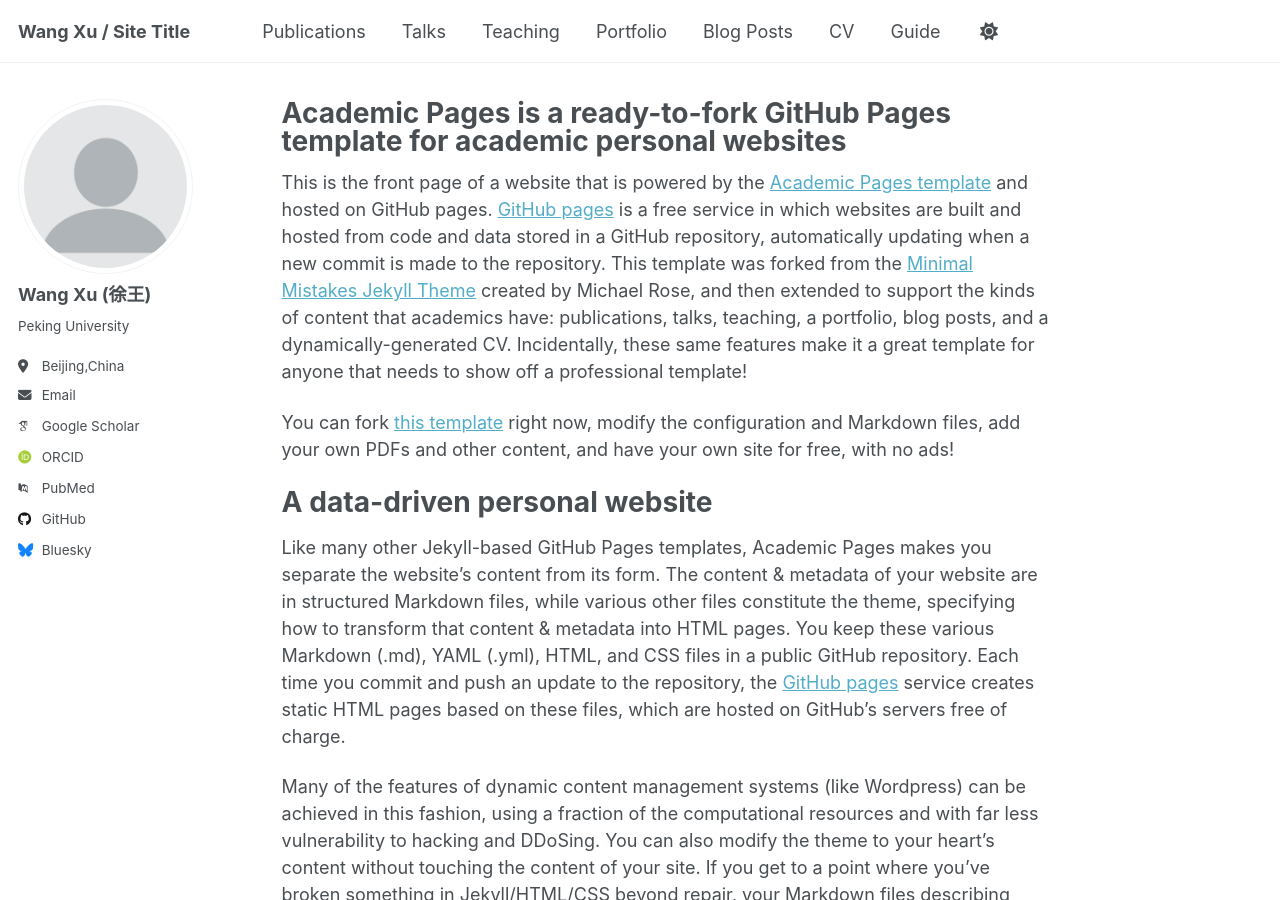
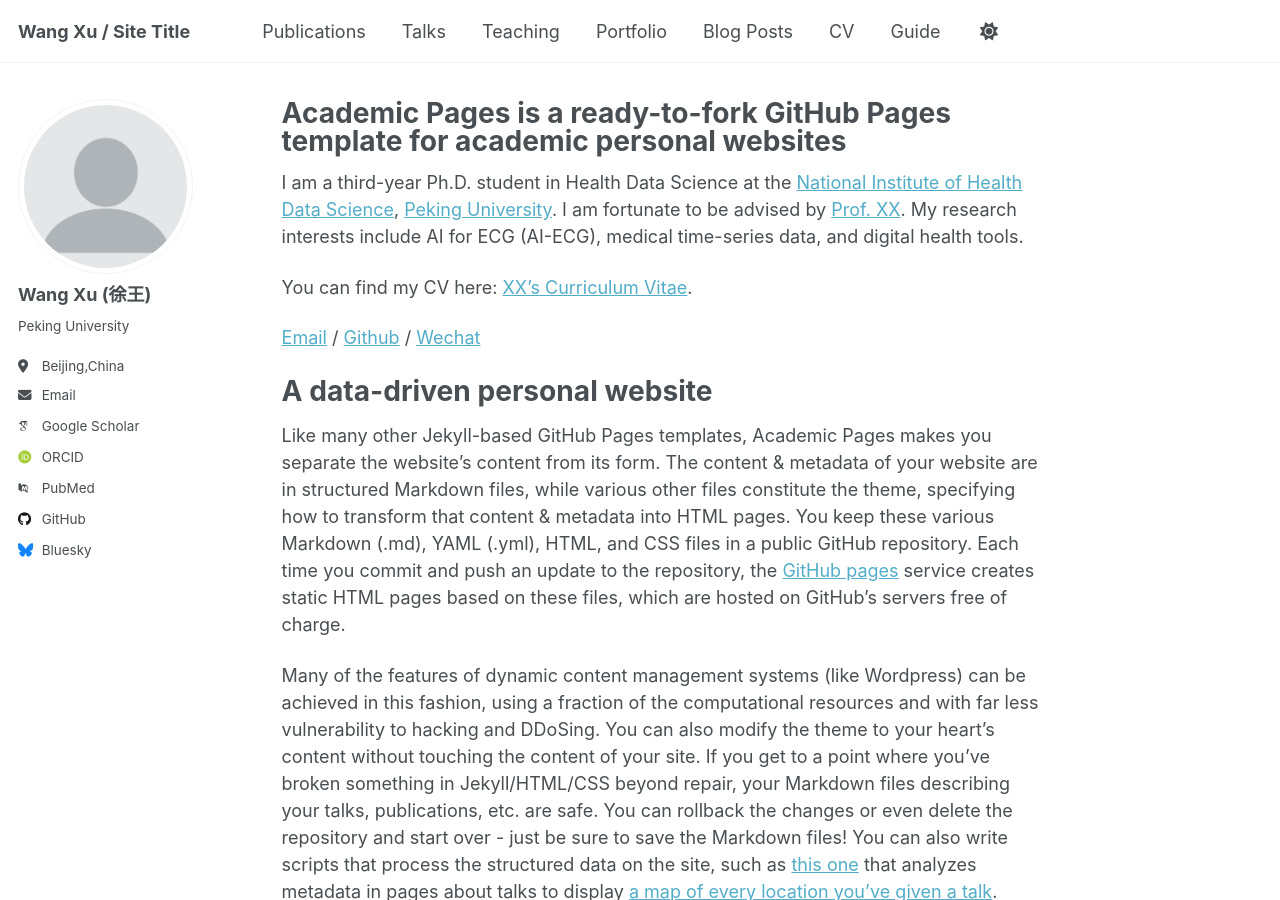
Before and after one commit to X-wang-1/X-wang-1.github.io, a Jekyll site: the page built from _pages/about.md, in a window 1280 px wide and 900 px high. Built offline with Jekyll 4.4.1, drawn with Linux system fonts in a browser that asks for light colours; some web fonts are replaced; a script that is not in the unit is left out.

Commit message:
Revise about page with personal details and CV
Updated personal information and added CV link.

```diff
--- a/_pages/about.md
+++ b/_pages/about.md
@@ -7,9 +7,11 @@ redirect_from:
   - /about.html
 ---
 
-This is the front page of a website that is powered by the [Academic Pages template](https://github.com/academicpages/academicpages.github.io) and hosted on GitHub pages. [GitHub pages](https://pages.github.com) is a free service in which websites are built and hosted from code and data stored in a GitHub repository, automatically updating when a new commit is made to the repository. This template was forked from the [Minimal Mistakes Jekyll Theme](https://mmistakes.github.io/minimal-mistakes/) created by Michael Rose, and then extended to support the kinds of content that academics have: publications, talks, teaching, a portfolio, blog posts, and a dynamically-generated CV. Incidentally, these same features make it a great template for anyone that needs to show off a professional template!
+I am a third-year Ph.D. student in Health Data Science at the [National Institute of Health Data Science](https://www.nihds.pku.edu.cn/), [Peking University](https://www.pku.edu.cn/). I am fortunate to be advised by [Prof. XX](). My research interests include AI for ECG (AI-ECG), medical time-series data, and digital health tools.
 
- You can fork [this template](https://github.com/academicpages/academicpages.github.io) right now, modify the configuration and Markdown files, add your own PDFs and other content, and have your own site for free, with no ads!
+You can find my CV here: [XX's Curriculum Vitae](../assets/Curriculum_Vitae.pdf).
+
+[Email](mailto:xxx@stu.pku.edu.cn) / [Github](https://github.com/xxx) / [Wechat](../images/wechat.jpg)
 
 A data-driven personal website
 ======
```
